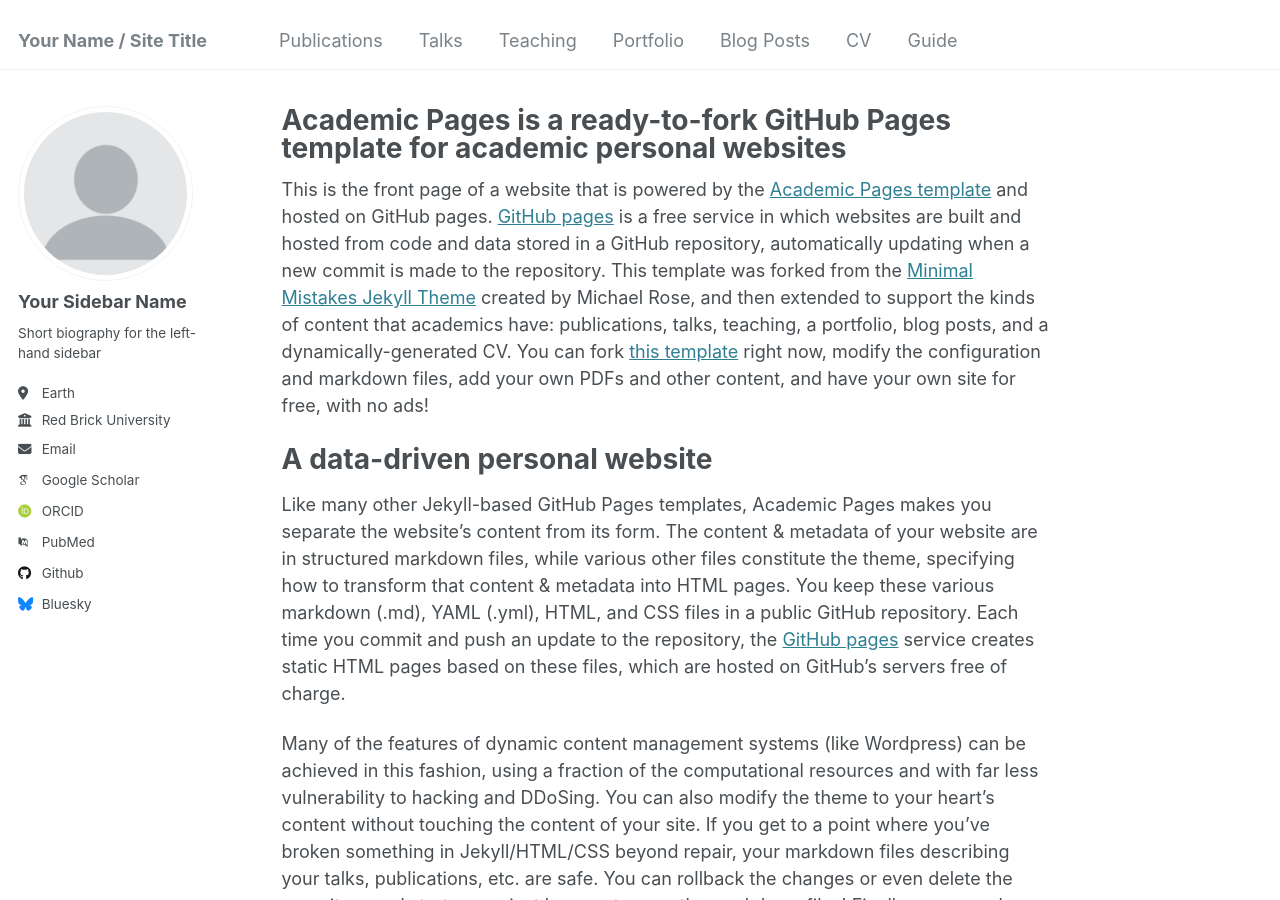
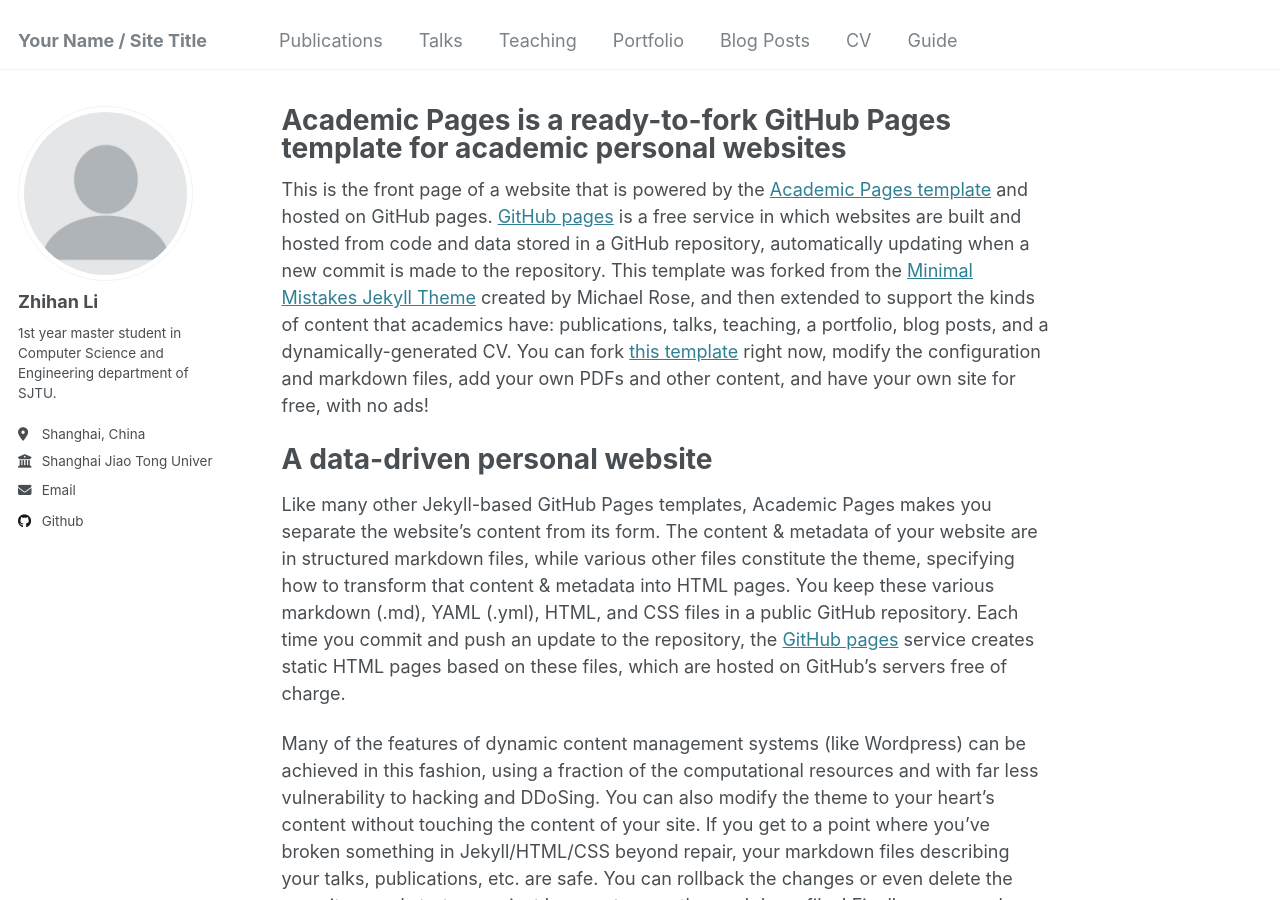
Before and after one commit to WECarol/wecarol.github.io, a Jekyll site: the page built from _pages/about.md, in a window 1280 px wide and 900 px high. Built offline with Jekyll 4.4.1, drawn with Linux system fonts in a browser that asks for light colours; some web fonts are replaced.

Commit message:
Update _config.yml

```diff
--- a/_config.yml
+++ b/_config.yml
@@ -22,21 +22,21 @@ repository               : "academicpages/academicpages.github.io"
 author:
   # Biographic information
   avatar           : "profile.png"
-  name             : "Your Sidebar Name"
+  name             : "Zhihan Li"
   pronouns         : # example: "she/her"
-  bio              : "Short biography for the left-hand sidebar"
-  location         : "Earth"
-  employer         : "Red Brick University"
+  bio              : "1st year master student in Computer Science and Engineering department of SJTU."
+  location         : "Shanghai, China"
+  employer         : "Shanghai Jiao Tong University"
   uri              : # URL
-  email            : "none@example.org"
+  email            : "lizhihan957@sjtu.edu.cn"
 
   # Academic websites
   arxiv            : # URL - Update with the correct link to your profile
-  googlescholar    : "https://scholar.google.com/citations?user=PS_CX0AAAAAJ"
+  googlescholar    : # "https://scholar.google.com/citations?user=PS_CX0AAAAAJ"
   impactstory      : # URL
-  orcid            : "http://orcid.org/yourorcidurl"
+  orcid            : # "http://orcid.org/yourorcidurl"
   semantic         : # URL
-  pubmed           : "https://www.ncbi.nlm.nih.gov/pubmed/?term=john+snow"
+  pubmed           : # "https://www.ncbi.nlm.nih.gov/pubmed/?term=john+snow"
   researchgate     : # URL
   scopus           : # URL
 
@@ -49,7 +49,7 @@ author:
   stackoverflow    : # User number or user number and name (i.e., use "1" or "1/jeff-atwood")
 
   # Social media
-  bluesky          : "bsky.app" # Replace this with you Bluesky username
+  bluesky          : # "bsky.app" # Replace this with you Bluesky username
   facebook         : # Username
   flickr           : # Username
   foursquare       : # Username
```
